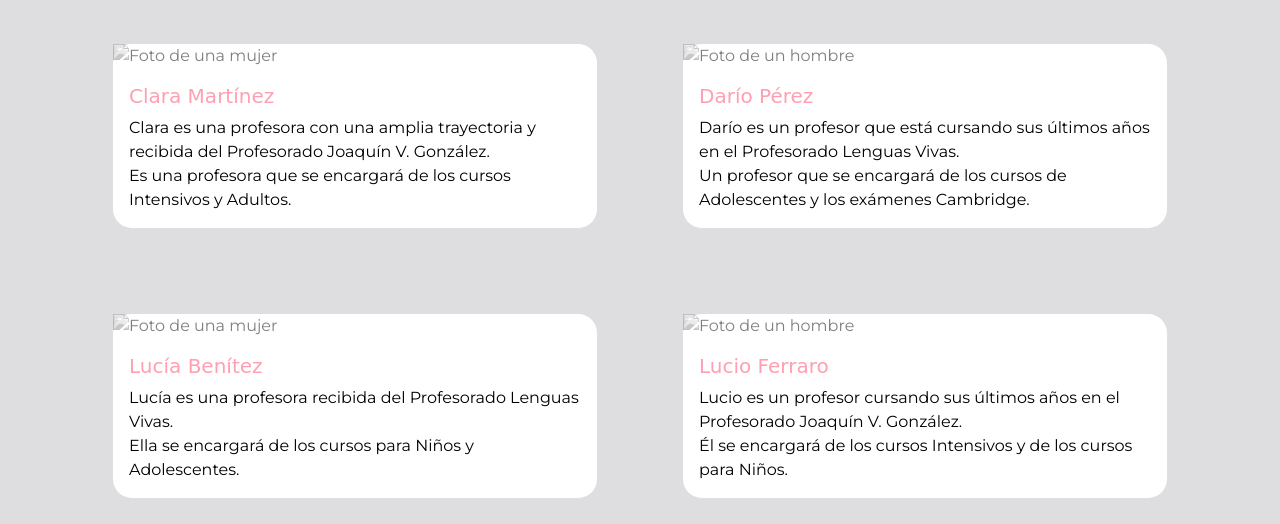
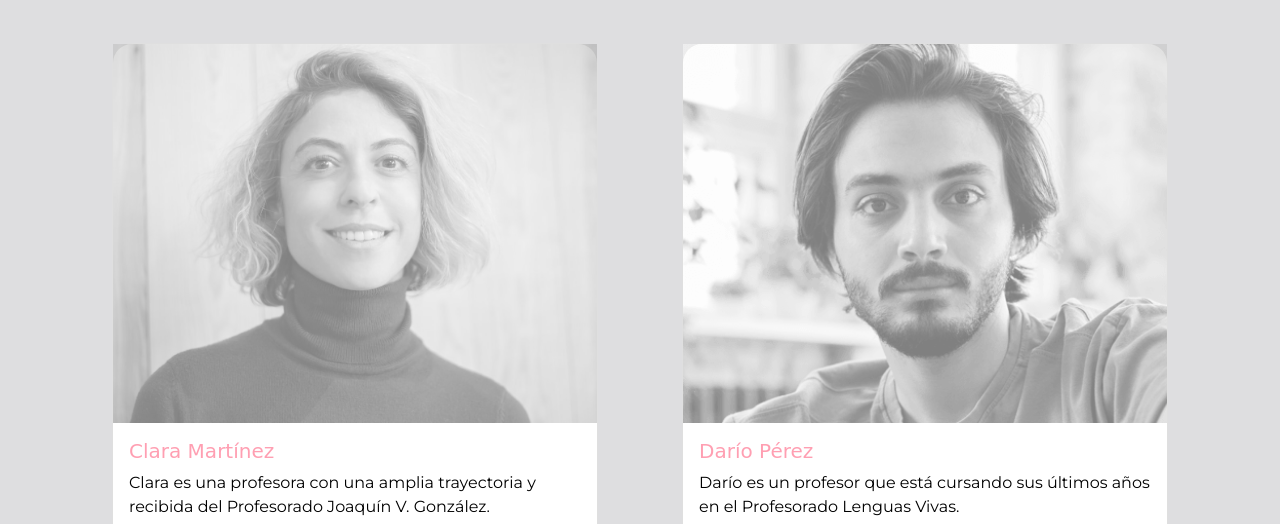
Before and after one commit to mdness/englishbylove, a plain HTML site: page pages/profesores.html in a window 1280 px wide. Shown: the part 276-800 px from the top of the page. Drawn offline with nearby package versions, Linux system fonts and the light colour scheme; a web font is replaced by a local one.

Commit message:
Final 1.2

```diff
--- a/css/partials/_main-cursos.scss
+++ b/css/partials/_main-cursos.scss
@@ -7,6 +7,7 @@
 
     &__sectionone {
         margin: 50px;
+        overflow: hidden;
 
         @include mobile {
             display: flex;
--- a/css/partials/_main-index.scss
+++ b/css/partials/_main-index.scss
@@ -10,7 +10,7 @@
         display: flex;
         justify-content: center;
         align-items: center;
-        background-image: url(../../multimedia/sectionZero.png);
+        background-image: url(../../multimedia/background.jpg);
         background-repeat: no-repeat;
         background-position: center;
         background-attachment: fixed;
--- a/css/partials/_media-queries.scss
+++ b/css/partials/_media-queries.scss
@@ -1,5 +1,5 @@
 @mixin mobile {
-    @media screen and (max-width: 866px) {
+    @media screen and (max-width: 980px) {
         @content;
     }
 }
--- a/pages/profesores.html
+++ b/pages/profesores.html
@@ -61,7 +61,7 @@
     <div class="row row-cols-1 row-cols-md-2 g-4">
       <div class="col">
         <div class="card">
-          <img class="grayscale alignnone wp-image-351 size-full" src="multimedia/girl1.jpg" class="card-img-top"
+          <img class="grayscale alignnone wp-image-351 size-full" src="../multimedia/girl1.jpg" class="card-img-top"
             alt="Foto de una mujer">
           <div class="card-body">
             <h5 class="card-title">Clara Martínez</h5>
@@ -75,7 +75,7 @@
       </div>
       <div class="col">
         <div class="card">
-          <img class="grayscale alignnone wp-image-351 size-full" src="multimedia/boy1.png" class="card-img-top"
+          <img class="grayscale alignnone wp-image-351 size-full" src="../multimedia/boy1.png" class="card-img-top"
             alt="Foto de un hombre">
           <div class="card-body">
             <h5 class="card-title">Darío Pérez</h5>
@@ -89,7 +89,7 @@
       </div>
       <div class="col">
         <div class="card">
-          <img class="grayscale alignnone wp-image-351 size-full" src="multimedia/girl2.jpg" class="card-img-top"
+          <img class="grayscale alignnone wp-image-351 size-full" src="../multimedia/girl2.jpg" class="card-img-top"
             alt="Foto de una mujer">
           <div class="card-body">
             <h5 class="card-title">Lucía Benítez</h5>
@@ -102,7 +102,7 @@
       </div>
       <div class="col">
         <div class="card">
-          <img class="grayscale alignnone wp-image-351 size-full" src="multimedia/boy2.png" class="card-img-top"
+          <img class="grayscale alignnone wp-image-351 size-full" src="../multimedia/boy2.png" class="card-img-top"
             alt="Foto de un hombre">
           <div class="card-body">
             <h5 class="card-title">Lucio Ferraro</h5>
```
Also changed, not shown: css/main.css, multimedia/sectionZero.png (deleted), 3 other files.
